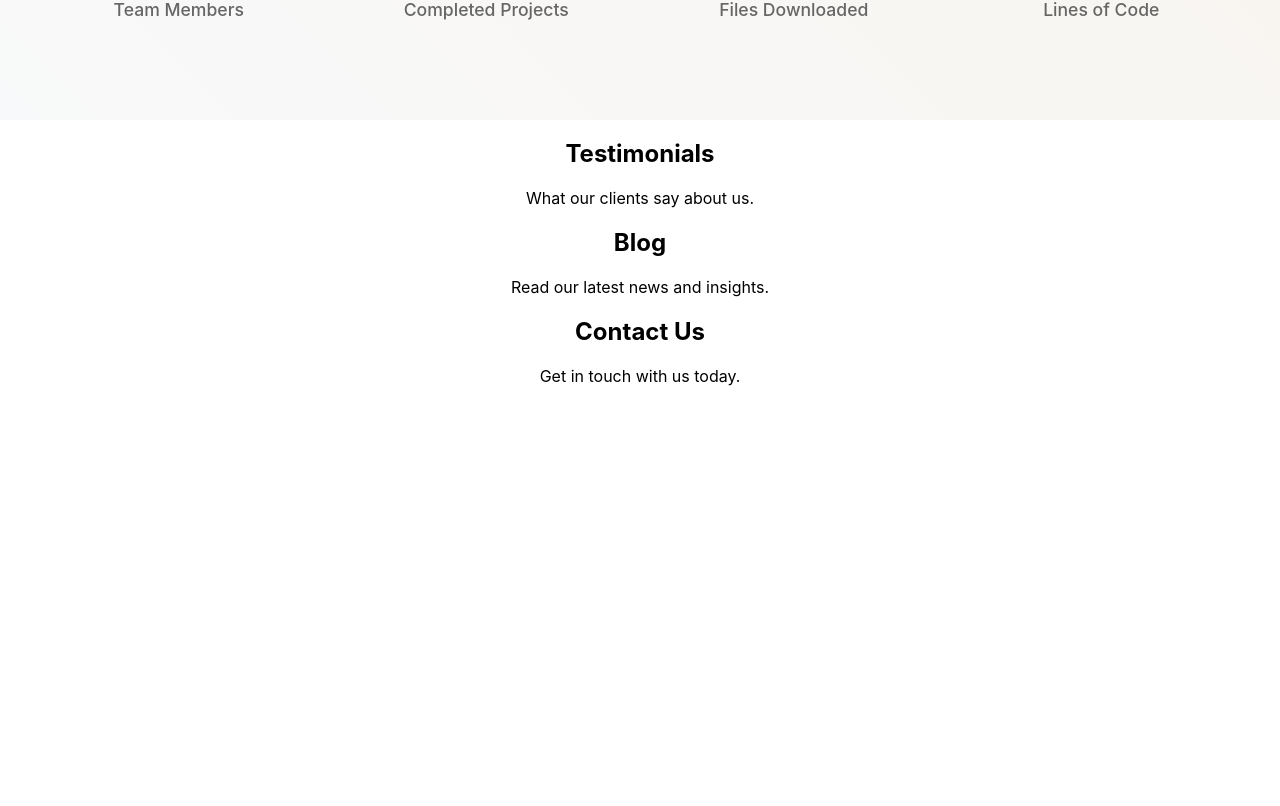
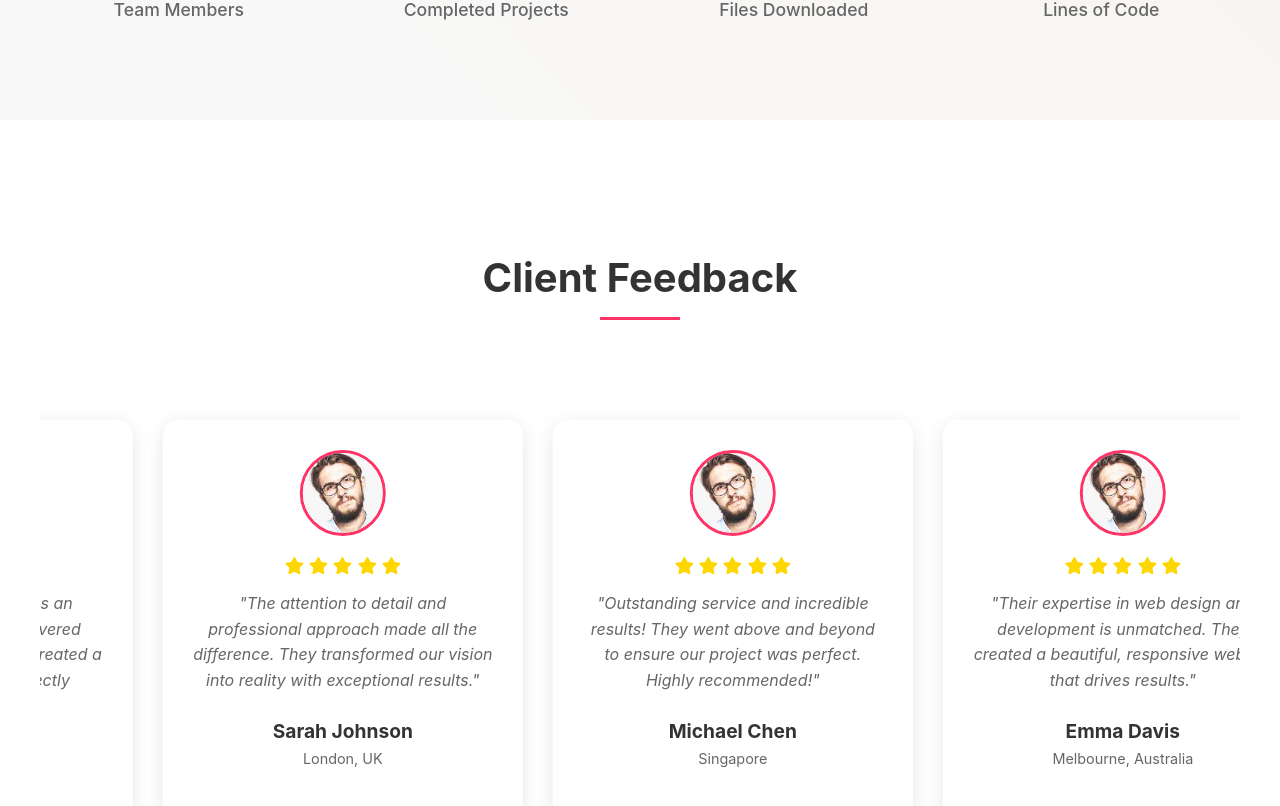
Before and after one commit to YoussefGad97/Fokir2, a React (Create React App) app: page / in a window 1280 px wide. Shown: the part 4354-5160 px from the top of the page. Before the commit the page ends 4756 px from the top, so only its background shows below. Built offline with nearby package versions, Linux system fonts and the light colour scheme.

Commit message:
added Testimonials Carousel

```diff
--- a/src/pages/Home.js
+++ b/src/pages/Home.js
@@ -10,6 +10,12 @@ import project6 from "../assets/images/portfolio/6.jpg";
 import project7 from "../assets/images/portfolio/1.jpg";
 import project8 from "../assets/images/portfolio/2.jpg";
 import project9 from "../assets/images/portfolio/3.jpg";
+import client1 from "../assets/images/testimonial/2.jpg"
+import client2 from "../assets/images/testimonial/2.jpg"
+import client3 from "../assets/images/testimonial/2.jpg"
+import client4 from "../assets/images/testimonial/2.jpg"
+
+
 import {
   FaFacebookF,
   FaLinkedinIn,
@@ -23,46 +29,103 @@ import {
   FaUsers,
   FaProjectDiagram,
   FaFileDownload,
-  FaCode
+  FaCode,
+  FaStar,
 } from "react-icons/fa";
 
 const Home = () => {
-  const [activeFilter, setActiveFilter] = useState('all');
+  const [activeFilter, setActiveFilter] = useState("all");
 
   const handleFilter = (filter) => {
     setActiveFilter(filter);
   };
 
   const portfolioItems = [
-    { id: 1, image: project1, category: 'graphic', title: 'Project Title', type: 'Graphic Design' },
-    { id: 2, image: project2, category: 'web', title: 'Project Title', type: 'Web Design' },
-    { id: 3, image: project3, category: 'branding', title: 'Project Title', type: 'Branding' },
-    { id: 4, image: project4, category: 'graphic', title: 'Project Title', type: 'Graphic Design' },
-    { id: 5, image: project5, category: 'web', title: 'Project Title', type: 'Web Design' },
-    { id: 6, image: project6, category: 'branding', title: 'Project Title', type: 'Branding' },
-    { id: 7, image: project7, category: 'graphic', title: 'Project Title', type: 'Graphic Design' },
-    { id: 8, image: project8, category: 'web', title: 'Project Title', type: 'Web Design' },
-    { id: 9, image: project9, category: 'branding', title: 'Project Title', type: 'Branding' }
+    {
+      id: 1,
+      image: project1,
+      category: "graphic",
+      title: "Project Title",
+      type: "Graphic Design",
+    },
+    {
+      id: 2,
+      image: project2,
+      category: "web",
+      title: "Project Title",
+      type: "Web Design",
+    },
+    {
+      id: 3,
+      image: project3,
+      category: "branding",
+      title: "Project Title",
+      type: "Branding",
+    },
+    {
+      id: 4,
+      image: project4,
+      category: "graphic",
+      title: "Project Title",
+      type: "Graphic Design",
+    },
+    {
+      id: 5,
+      image: project5,
+      category: "web",
+      title: "Project Title",
+      type: "Web Design",
+    },
+    {
+      id: 6,
+      image: project6,
+      category: "branding",
+      title: "Project Title",
+      type: "Branding",
+    },
+    {
+      id: 7,
+      image: project7,
+      category: "graphic",
+      title: "Project Title",
+      type: "Graphic Design",
+    },
+    {
+      id: 8,
+      image: project8,
+      category: "web",
+      title: "Project Title",
+      type: "Web Design",
+    },
+    {
+      id: 9,
+      image: project9,
+      category: "branding",
+      title: "Project Title",
+      type: "Branding",
+    },
   ];
 
-  const filteredItems = activeFilter === 'all'
+  const filteredItems =
+    activeFilter === "all"
       ? portfolioItems
-    : portfolioItems.filter(item => item.category === activeFilter);
+      : portfolioItems.filter((item) => item.category === activeFilter);
 
   const counterData = [
     { icon: <FaUsers />, count: 150, title: "Team Members" },
     { icon: <FaProjectDiagram />, count: 135, title: "Completed Projects" },
     { icon: <FaFileDownload />, count: 50, title: "Files Downloaded" },
-    { icon: <FaCode />, count: 500, title: "Lines of Code" }
+    { icon: <FaCode />, count: 500, title: "Lines of Code" },
   ];
 
   useEffect(() => {
-    const observer = new IntersectionObserver((entries) => {
-      entries.forEach(entry => {
+    const observer = new IntersectionObserver(
+      (entries) => {
+        entries.forEach((entry) => {
           if (entry.isIntersecting) {
-          const counters = entry.target.querySelectorAll('.counter-number');
-          counters.forEach(counter => {
-            const target = parseInt(counter.getAttribute('data-count'));
+            const counters = entry.target.querySelectorAll(".counter-number");
+            counters.forEach((counter) => {
+              const target = parseInt(counter.getAttribute("data-count"));
               let current = 0;
               const increment = target / 100;
               const duration = 2000; // 2 seconds
@@ -83,9 +146,11 @@ const Home = () => {
             observer.unobserve(entry.target);
           }
         });
-    }, { threshold: 0.5 });
+      },
+      { threshold: 0.5 }
+    );
 
-    const counterSection = document.querySelector('.counter-banner');
+    const counterSection = document.querySelector(".counter-banner");
     if (counterSection) {
       observer.observe(counterSection);
     }
@@ -252,33 +317,41 @@ const Home = () => {
           </div>
           <div className="portfolio-filters">
             <button
-              className={`filter-btn ${activeFilter === 'all' ? 'active' : ''}`}
-              onClick={() => handleFilter('all')}
+              className={`filter-btn ${activeFilter === "all" ? "active" : ""}`}
+              onClick={() => handleFilter("all")}
             >
               All
             </button>
             <button
-              className={`filter-btn ${activeFilter === 'graphic' ? 'active' : ''}`}
-              onClick={() => handleFilter('graphic')}
+              className={`filter-btn ${
+                activeFilter === "graphic" ? "active" : ""
+              }`}
+              onClick={() => handleFilter("graphic")}
             >
               Graphic
             </button>
             <button
-              className={`filter-btn ${activeFilter === 'web' ? 'active' : ''}`}
-              onClick={() => handleFilter('web')}
+              className={`filter-btn ${activeFilter === "web" ? "active" : ""}`}
+              onClick={() => handleFilter("web")}
             >
               Web Design
             </button>
             <button
-              className={`filter-btn ${activeFilter === 'branding' ? 'active' : ''}`}
-              onClick={() => handleFilter('branding')}
+              className={`filter-btn ${
+                activeFilter === "branding" ? "active" : ""
+              }`}
+              onClick={() => handleFilter("branding")}
             >
               Branding
             </button>
           </div>
           <div className="portfolio-grid">
-            {filteredItems.map(item => (
-              <div key={item.id} className="portfolio-item" data-category={item.category}>
+            {filteredItems.map((item) => (
+              <div
+                key={item.id}
+                className="portfolio-item"
+                data-category={item.category}
+              >
                 <div className="portfolio-image">
                   <img src={item.image} alt={`Project ${item.id}`} />
                   <div className="portfolio-overlay">
@@ -297,25 +370,122 @@ const Home = () => {
           <div className="counter-grid">
             {counterData.map((item, index) => (
               <div key={index} className="counter-item">
-                <div className="counter-icon">
-                  {item.icon}
-                </div>
+                <div className="counter-icon">{item.icon}</div>
                 <div className="counter-number" data-count={item.count}>
                   0
                 </div>
-                <div className="counter-title">
-                  {item.title}
-                </div>
+                <div className="counter-title">{item.title}</div>
               </div>
             ))}
           </div>
         </div>
       </section>
 
-      <section id="testimonial" className="section">
+      <section id="testimonial" className="section testimonial-section">
         <div className="container">
-          <h2>Testimonials</h2>
-          <p>What our clients say about us.</p>
+          <div className="section-title">
+            <h2>Client Feedback</h2>
+            <div className="title-separator"></div>
+          </div>
+          <div className="testimonial-carousel">
+            <div className="testimonial-track">
+              <div className="testimonial-card">
+                <div className="testimonial-image">
+                  <img src={client1} alt="Client 1" />
+                </div>
+                <div className="testimonial-content">
+                  <div className="testimonial-rating">
+                    <FaStar />
+                    <FaStar />
+                    <FaStar />
+                    <FaStar />
+                    <FaStar />
+                  </div>
+                  <p className="testimonial-text">
+                    "Working with this team was an absolute pleasure. They
+                    delivered beyond our expectations and created a stunning
+                    website that perfectly represents our brand."
+                  </p>
+                  <div className="testimonial-author">
+                    <h4>John Smith</h4>
+                    <span>New York, USA</span>
+                  </div>
+                </div>
+              </div>
+
+              <div className="testimonial-card">
+                <div className="testimonial-image">
+                  <img src={client2} alt="Client 2" />
+                </div>
+                <div className="testimonial-content">
+                  <div className="testimonial-rating">
+                    <FaStar />
+                    <FaStar />
+                    <FaStar />
+                    <FaStar />
+                    <FaStar />
+                  </div>
+                  <p className="testimonial-text">
+                    "The attention to detail and professional approach made all
+                    the difference. They transformed our vision into reality
+                    with exceptional results."
+                  </p>
+                  <div className="testimonial-author">
+                    <h4>Sarah Johnson</h4>
+                    <span>London, UK</span>
+                  </div>
+                </div>
+              </div>
+
+              <div className="testimonial-card">
+                <div className="testimonial-image">
+                  <img src={client1} alt="Client 3" />
+                </div>
+                <div className="testimonial-content">
+                  <div className="testimonial-rating">
+                    <FaStar />
+                    <FaStar />
+                    <FaStar />
+                    <FaStar />
+                    <FaStar />
+                  </div>
+                  <p className="testimonial-text">
+                    "Outstanding service and incredible results! They went above
+                    and beyond to ensure our project was perfect. Highly
+                    recommended!"
+                  </p>
+                  <div className="testimonial-author">
+                    <h4>Michael Chen</h4>
+                    <span>Singapore</span>
+                  </div>
+                </div>
+              </div>
+
+              <div className="testimonial-card">
+                <div className="testimonial-image">
+                  <img src={client1} alt="Client 4" />
+                </div>
+                <div className="testimonial-content">
+                  <div className="testimonial-rating">
+                    <FaStar />
+                    <FaStar />
+                    <FaStar />
+                    <FaStar />
+                    <FaStar />
+                  </div>
+                  <p className="testimonial-text">
+                    "Their expertise in web design and development is unmatched.
+                    They created a beautiful, responsive website that drives
+                    results."
+                  </p>
+                  <div className="testimonial-author">
+                    <h4>Emma Davis</h4>
+                    <span>Melbourne, Australia</span>
+                  </div>
+                </div>
+              </div>
+            </div>
+          </div>
         </div>
       </section>
 
--- a/src/styles/Home.scss
+++ b/src/styles/Home.scss
@@ -766,3 +766,155 @@
     }
   }
 }
+
+.testimonial-section {
+  padding: 100px 0;
+  background-color: #fff;
+  overflow: hidden;
+
+  .container {
+    max-width: 1200px;
+    margin: 0 auto;
+    padding: 0 20px;
+  }
+
+  .section-title {
+    text-align: center;
+    margin-bottom: 60px;
+
+    h2 {
+      font-size: 2.5rem;
+      color: #333;
+      margin-bottom: 15px;
+    }
+
+    .title-separator {
+      width: 80px;
+      height: 3px;
+      background: #ff3366;
+      margin: 0 auto;
+    }
+  }
+
+  .testimonial-carousel {
+    position: relative;
+    width: 100%;
+    overflow: hidden;
+    padding: 20px 0;
+  }
+
+  .testimonial-track {
+    display: flex;
+    gap: 30px;
+    animation: scroll 30s linear infinite;
+    width: calc(300px * 8); // 4 cards * 2 (for infinite loop)
+    padding: 20px 0;
+
+    &:hover {
+      animation-play-state: paused;
+    }
+  }
+
+  .testimonial-card {
+    flex: 0 0 300px;
+    background: #fff;
+    border-radius: 15px;
+    padding: 30px;
+    box-shadow: 0 5px 20px rgba(0, 0, 0, 0.1);
+    transition: transform 0.3s ease;
+
+    &:hover {
+      transform: translateY(-10px);
+    }
+
+    .testimonial-image {
+      width: 80px;
+      height: 80px;
+      border-radius: 50%;
+      overflow: hidden;
+      margin: 0 auto 20px;
+      border: 3px solid #ff3366;
+
+      img {
+        width: 100%;
+        height: 100%;
+        object-fit: cover;
+      }
+    }
+
+    .testimonial-content {
+      text-align: center;
+
+      .testimonial-rating {
+        color: #ffd700;
+        margin-bottom: 15px;
+        display: flex;
+        justify-content: center;
+        gap: 5px;
+
+        svg {
+          font-size: 1.2rem;
+        }
+      }
+
+      .testimonial-text {
+        font-size: 1rem;
+        line-height: 1.6;
+        color: #666;
+        margin-bottom: 20px;
+        font-style: italic;
+      }
+
+      .testimonial-author {
+        h4 {
+          font-size: 1.2rem;
+          color: #333;
+          margin-bottom: 5px;
+        }
+
+        span {
+          font-size: 0.9rem;
+          color: #666;
+        }
+      }
+    }
+  }
+}
+
+@keyframes scroll {
+  0% {
+    transform: translateX(0);
+  }
+  100% {
+    transform: translateX(calc(-300px * 4)); // Move by half the total width
+  }
+}
+
+// Add responsive styles for testimonial section
+@media (max-width: 768px) {
+  .testimonial-section {
+    padding: 60px 0;
+
+    .testimonial-card {
+      flex: 0 0 280px;
+      padding: 20px;
+
+      .testimonial-image {
+        width: 70px;
+        height: 70px;
+      }
+
+      .testimonial-content {
+        .testimonial-text {
+          font-size: 0.95rem;
+        }
+
+        .testimonial-author {
+          h4 {
+            font-size: 1.1rem;
+          }
+        }
+      }
+    }
+  }
+}
```
Lines whose indentation alone changed are shown as unchanged.
